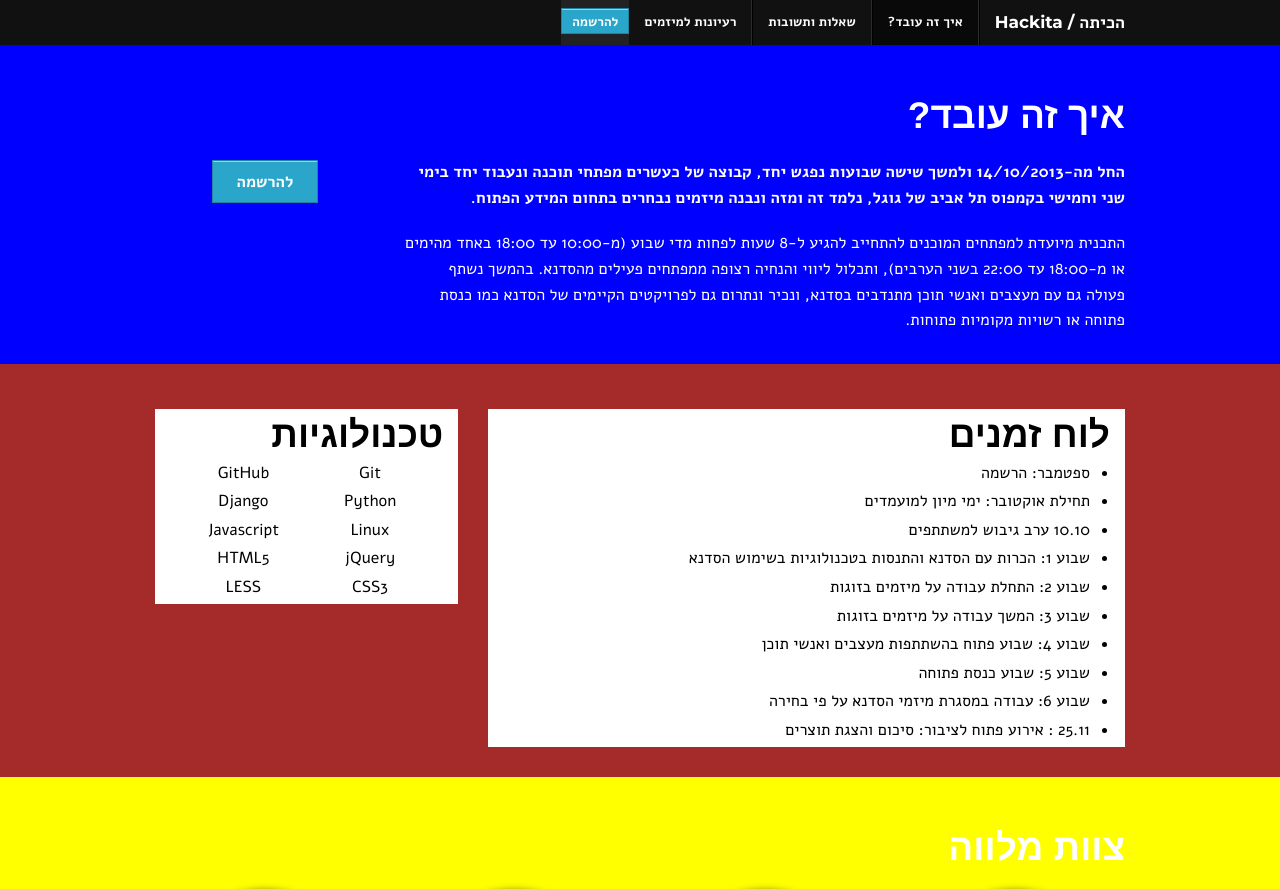
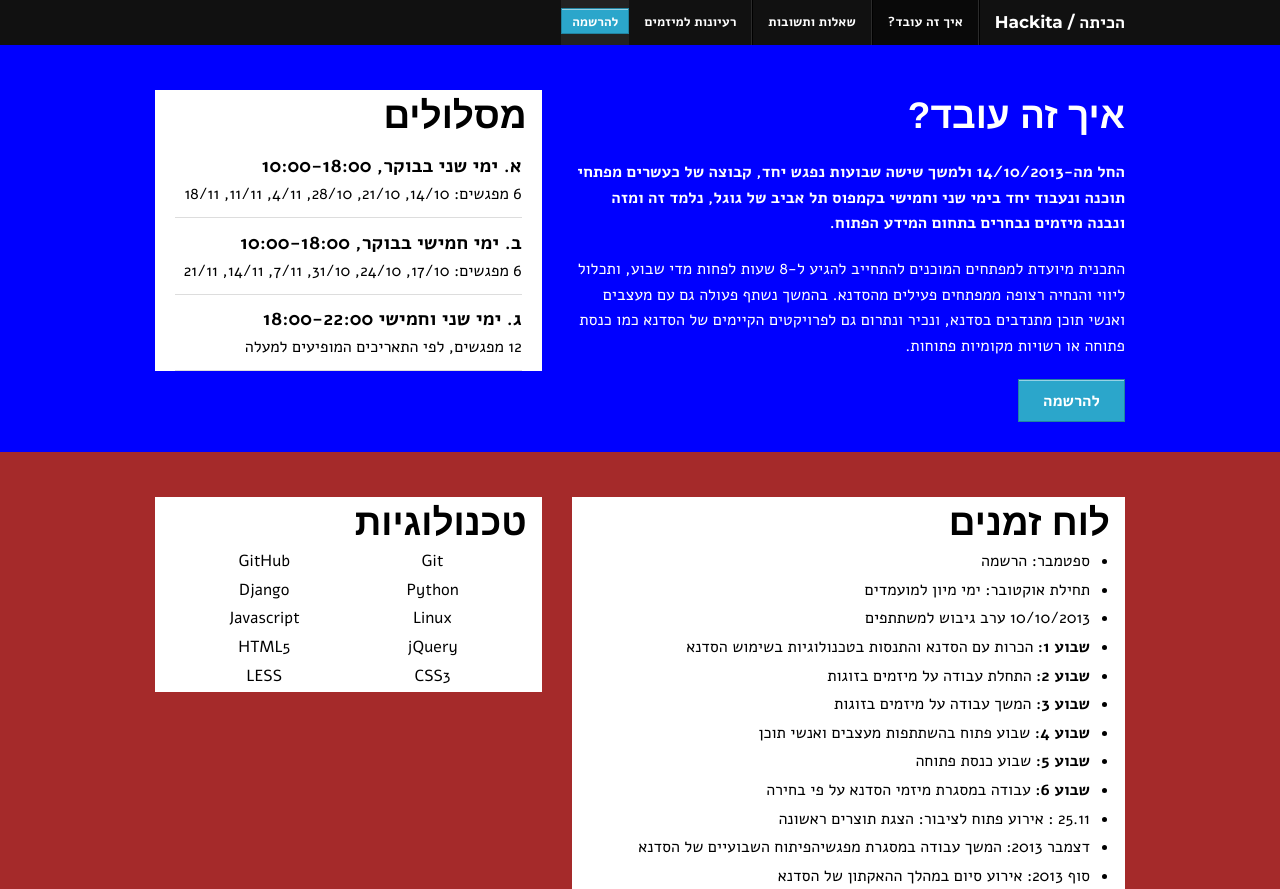
Before and after one commit to nonZero/hackforisrael, a Django app: page /program/ in a window 1280 px wide. Shown: the top 889 px of the page. Run offline with Django 3.2, Linux system fonts and the light colour scheme.

Commit message:
added maslulim to program

```diff
--- a/src/website/static/css/h4il.css
+++ b/src/website/static/css/h4il.css
@@ -84,25 +84,42 @@ h2 {
     padding: 10px 0;
 }
 
-#luztech .box {
+.box {
     background: white;
     color: black;
     padding: 0 15px;
 }
 
-#luztech .box h2 {
+.box h2 {
     color: black;
     margin-bottom: 0;
 }
 
 
-#luztech .box ul {
+.box ul {
     padding: 0 20px;
 }
 
-#luztech .box li {
+.box li {
     margin:0;
     padding:0 0 3px;
+}
+
+
+#howitworks .box ul {
+    padding: 0 5px;
+}
+
+#howitworks .box li {
+    border-bottom: #ddd solid 1px;
+    padding:0.6em 0;
+}
+#howitworks .box li:last-child {
+}
+
+
+#howitworks .box li b{
+    font-size:1.2em;
 }
 
 
--- a/src/website/templates/website/program.html
+++ b/src/website/templates/website/program.html
@@ -5,21 +5,47 @@
 
     <div id="howitworks">
         <div class="row">
-            <div class="large-12 columns">
+            <div class="large-7 columns">
                 <h2> איך זה עובד? </h2>
-            </div>
-        </div>
-        <div class="row">
-            <div class="large-9 columns">
                 <p>
-                    <b> החל מה-14/10/2013 ולמשך שישה שבועות נפגש יחד, קבוצה של כעשרים מפתחי תוכנה ונעבוד יחד בימי שני וחמישי בקמפוס תל אביב של גוגל, נלמד זה ומזה ונבנה מיזמים נבחרים בתחום המידע הפתוח. </b>
+                    <b> החל מה-14/10/2013 ולמשך שישה שבועות נפגש יחד,
+                    קבוצה של כעשרים מפתחי תוכנה ונעבוד יחד בימי שני וחמישי בקמפוס תל אביב של גוגל,
+                    נלמד זה ומזה ונבנה מיזמים נבחרים בתחום המידע הפתוח. </b>
                 </p>
                 <p>
-                    התכנית  מיועדת למפתחים המוכנים להתחייב להגיע ל-8 שעות לפחות מדי שבוע (מ-10:00 עד 18:00 באחד מהימים או מ-18:00 עד 22:00 בשני הערבים), ותכלול ליווי והנחיה רצופה ממפתחים פעילים מהסדנא.  בהמשך נשתף פעולה גם עם מעצבים ואנשי תוכן מתנדבים בסדנא, ונכיר ונתרום גם לפרויקטים הקיימים של הסדנא כמו כנסת פתוחה או רשויות מקומיות פתוחות.
+                    התכנית  מיועדת למפתחים המוכנים להתחייב להגיע ל-8 שעות לפחות מדי שבוע,
+                    ותכלול ליווי והנחיה רצופה ממפתחים פעילים מהסדנא.
+                    בהמשך נשתף פעולה גם עם מעצבים ואנשי תוכן מתנדבים בסדנא,
+                    ונכיר ונתרום גם לפרויקטים הקיימים של הסדנא כמו כנסת פתוחה או רשויות מקומיות פתוחות.
                 </p>
+                <span class="button"> להרשמה </span>
             </div>
-            <div class="large-3 text-center columns">
-                <span class="button"> להרשמה </span>
+            <div class="large-5 columns">
+                <div class="box">
+                    <h2> מסלולים </h2>
+                    <ul class="no-bullet">
+                        <li>
+                            <b>א. ימי שני בבוקר, 10:00-18:00</b>
+                            <br/>
+                            6 מפגשים:
+                            14/10, 21/10, 28/10, 4/11, 11/11, 18/11
+                        </li>
+                        <li>
+                            <b>ב. ימי חמישי בבוקר, 10:00-18:00</b>
+                            <br/>
+                            6 מפגשים:
+                            17/10, 24/10, 31/10, 7/11, 14/11, 21/11
+                        </li>
+                        <li>
+                            <b>
+                                ג. ימי שני וחמישי  18:00-22:00
+                            </b>
+                                <br/>
+                                12 מפגשים,
+                                לפי התאריכים המופיעים למעלה
+                        </li>
+                    </ul>
+                </div>
             </div>
             </section>
         </div>
@@ -27,7 +53,7 @@
 
     <div id="luztech">
         <div class="row">
-            <div class="large-8 columns">
+            <div class="large-7 columns">
                 <div class="box">
                     <h2> לוח זמנים </h2>
                     <ul>
@@ -38,33 +64,41 @@
                             תחילת אוקטובר: ימי מיון למועמדים
                         </li>
                         <li>
-                            10.10 ערב גיבוש למשתתפים
+                            10/10/2013 ערב גיבוש למשתתפים
                         </li>
                         <li>
-                            שבוע 1: הכרות עם הסדנא והתנסות בטכנולוגיות בשימוש הסדנא
+                            <b>שבוע 1:</b>
+                             הכרות עם הסדנא והתנסות בטכנולוגיות בשימוש הסדנא
                         </li>
                         <li>
-                            שבוע 2: התחלת עבודה על מיזמים בזוגות
+                            <b>שבוע 2:</b>
+                             התחלת עבודה על מיזמים בזוגות
                         </li>
                         <li>
-                            שבוע 3: המשך עבודה על מיזמים בזוגות
+                            <b>שבוע 3:</b> המשך עבודה על מיזמים בזוגות
                         </li>
                         <li>
-                            שבוע 4: שבוע פתוח בהשתתפות מעצבים ואנשי תוכן
+                            <b>שבוע 4:</b> שבוע פתוח בהשתתפות מעצבים ואנשי תוכן
                         </li>
                         <li>
-                            שבוע 5: שבוע כנסת פתוחה
+                            <b>שבוע 5:</b> שבוע כנסת פתוחה
                         </li>
                         <li>
-                            שבוע 6: עבודה במסגרת מיזמי הסדנא על פי בחירה
+                            <b>שבוע 6:</b> עבודה במסגרת מיזמי הסדנא על פי בחירה
                         </li>
                         <li>
-                            25.11 : אירוע פתוח לציבור: סיכום והצגת תוצרים
+                            25.11 : אירוע פתוח לציבור: הצגת תוצרים ראשונה
+                        </li>
+                        <li>
+                            דצמבר 2013: המשך עבודה במסגרת מפגשיהפיתוח השבועיים של הסדנא
+                        </li>
+                        <li>
+                            סוף 2013: אירוע סיום במהלך ההאקתון של הסדנא
                         </li>
                     </ul>
                 </div>
             </div>
-            <div class="large-4 columns">
+            <div class="large-5 columns">
                 <div class="box">
                     <h2> טכנולוגיות </h2>
                     <ul class="tech small-block-grid-2">
@@ -128,6 +162,5 @@
 
     </div>
 
-
 </div>
 {% endblock %}
```
